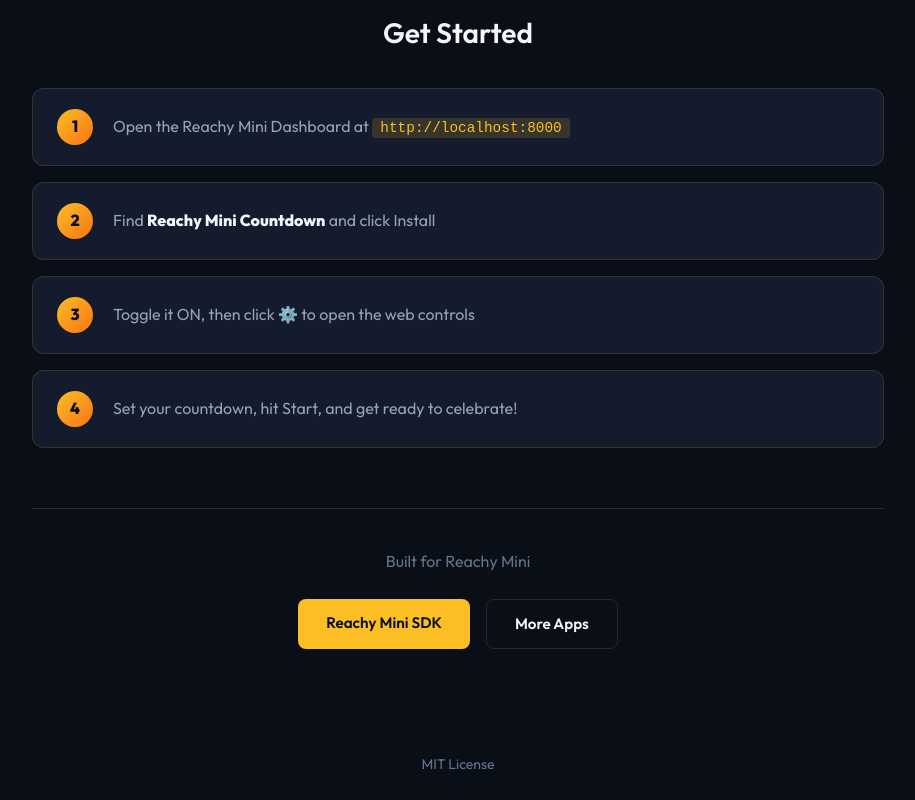
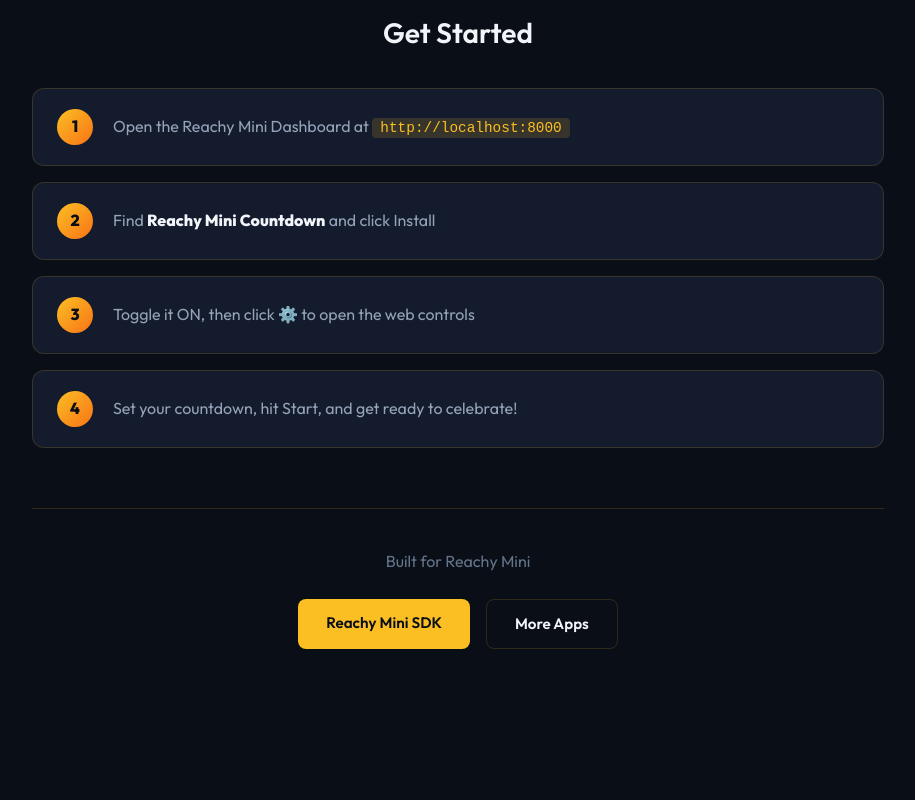
Before and after one commit to t1c1/reachy_mini_countdown, a plain HTML site: page index.html in a window 1280 px wide. Shown: the part 1581-2381 px from the top of the page, without its empty margins (182-1097 px from the left). After the commit the page ends 2358 px from the top, so only its background shows below. Drawn offline with Linux system fonts and the light colour scheme.

Commit message:
Remove MIT License text

```diff
--- a/index.html
+++ b/index.html
@@ -131,7 +131,6 @@
         </main>
 
         <footer>
-            <p>MIT License</p>
         </footer>
     </div>
 </body>
```
Also changed, not shown: 1 other file.
